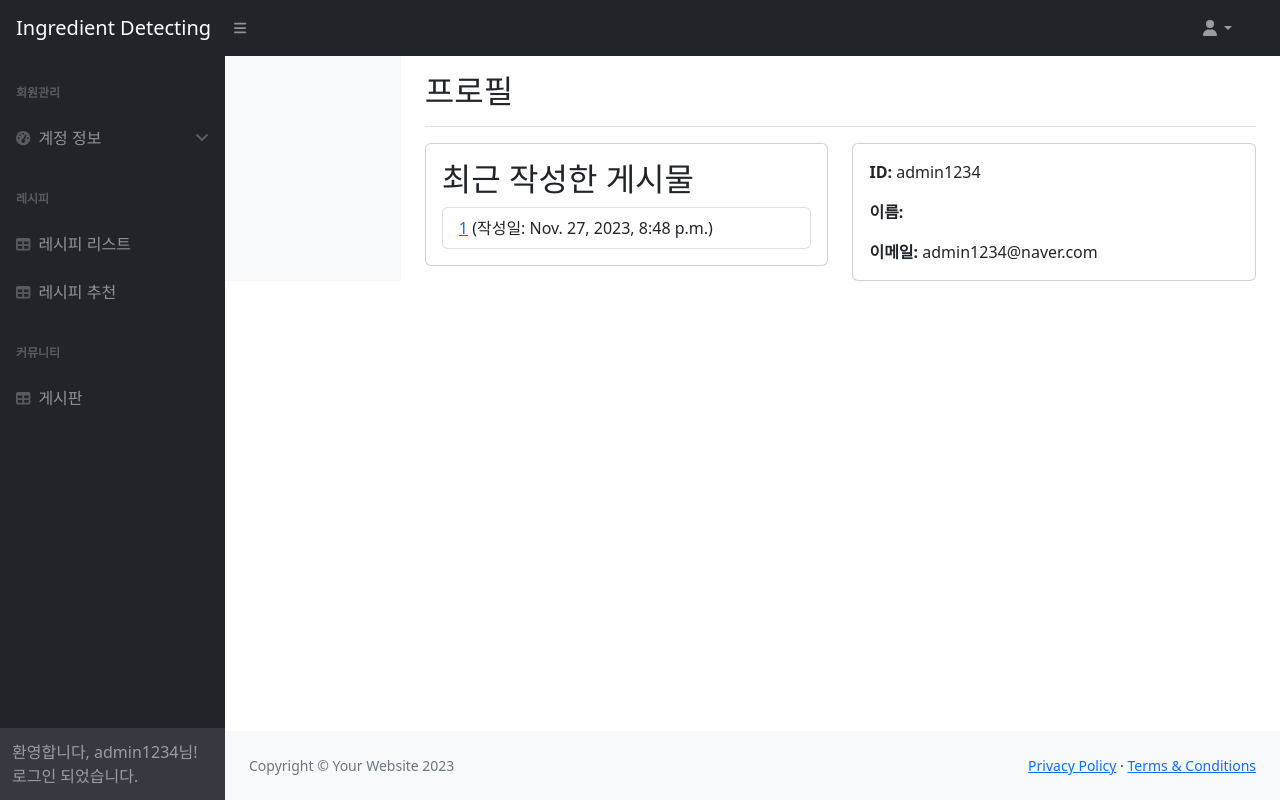
After one commit to Kim-YongJae/final-project, a Django app: page /profile/ in a window 1280 px wide. The commit adds this page. Run offline with Django 4.2, Linux system fonts and the light colour scheme; a user stored in the database is signed in; data comes from the database, SQL or seed files in the repository; both versions use the stored data as it was after the commit; some libraries are stand-ins or nearby versions.

```diff
--- a/templates/base.html
+++ b/templates/base.html
@@ -65,6 +65,7 @@
                     <div class="collapse" id="collapsePages" aria-labelledby="headingTwo"
                          data-bs-parent="#sidenavAccordion">
                         <nav class="sb-sidenav-menu-nested nav">
+                            <a class="nav-link" href="{% url 'profile' %}">프로필</a>
                             <a class="nav-link" href="{% url 'Information_Modification' %}">회원정보 수정</a>
                             <a class="nav-link" href="{% url 'Withdrawal' %}">회원 탈퇴</a>
                         </nav>
--- /dev/null
+++ b/users/templates/users/profile.html
@@ -0,0 +1,51 @@
+{% extends 'base.html' %}
+
+
+
+{% block content %}
+  <div class="container-fluid">
+    <div class="row">
+      <nav class="col-md-2 d-none d-md-block bg-light sidebar">
+        <!-- Sidebar 내용... -->
+      </nav>
+
+      <main role="main" class="col-md-9 ml-sm-auto col-lg-10 px-4">
+        <div class="d-flex justify-content-between flex-wrap flex-md-nowrap align-items-center pt-3 pb-2 mb-3 border-bottom">
+          <h1 class="h2">프로필</h1>
+        </div>
+
+        <!-- 최근 작성한 게시물 표시 -->
+        <div class="row">
+          <div class="col-md-6">
+            <div class="card">
+              <div class="card-body">
+                <h2 class="card-title">최근 작성한 게시물</h2>
+                {% if latest_posts %}
+                  <ul class="list-group">
+                    {% for post in latest_posts %}
+                      <!-- 게시물 제목을 클릭하면 해당 게시물 상세 페이지로 이동 -->
+                      <li class="list-group-item"><a href="{% url 'post_detail' pk=post.pk %}">{{ post.title }}</a> (작성일: {{ post.created_at }})</li>
+                    {% endfor %}
+                  </ul>
+                {% else %}
+                  <p class="card-text">아직 작성한 게시물이 없습니다.</p>
+                {% endif %}
+              </div>
+            </div>
+          </div>
+
+          <!-- 사용자 정보 표시 -->
+          <div class="col-md-6">
+            <div class="card">
+              <div class="card-body">
+                <p class="card-text"><strong>ID:</strong> {{ user.username }}</p>
+                <p class="card-text"><strong>이름:</strong> {{ user.get_full_name }}</p>
+                <p class="card-text"><strong>이메일:</strong> {{ user.email }}</p>
+              </div>
+            </div>
+          </div>
+        </div>
+      </main>
+    </div>
+  </div>
+{% endblock %}
--- a/users/urls.py
+++ b/users/urls.py
@@ -17,6 +17,7 @@ Including another URLconf
 from django.contrib import admin
 from django.urls import path
 from users import views
+from .views import profile_view
 
 urlpatterns = [
     path("", views.index, name="index"),
@@ -31,5 +32,6 @@ urlpatterns = [
     path("Withdrawal/", views.Withdrawal, name="Withdrawal"),
     path("profile_edit/", views.profile_edit_view, name="profile_edit"),
     path('profile_password/', views.password_edit_view, name='profile_password'),
+    path('profile/', profile_view, name='profile'),
 
 ]
--- a/users/views.py
+++ b/users/views.py
@@ -5,11 +5,11 @@ from django.contrib.auth.models import User
 from django.contrib.auth.decorators import login_required
 
 from django.contrib.auth.forms import SetPasswordForm
-from django.contrib.auth.models import User
 # 회원가입 비밀번호 조건 안맞을 시 표시
 from django.contrib.auth.password_validation import validate_password
 from django.http import HttpResponse
 from django.shortcuts import render, redirect
+from services.models import Post
 
 
 # 회원정보 변경
@@ -245,3 +245,10 @@ def Withdrawal(request):
 
 def profile_edit(request):
     return render(request, 'users/profile_edit.html')
+
+
+def profile_view(request):
+    # 최근 작성한 게시물을 가져옵니다.
+    latest_posts = Post.objects.filter(author=request.user).order_by('-created_at')[:3]
+
+    return render(request, 'users/profile.html', {'latest_posts': latest_posts})
```
Also changed, not shown: recipes/templates/recipes/recommend_recipe.html (+8 -0 lines), recipes/views.py (+51 -3 lines), db.sqlite3.
